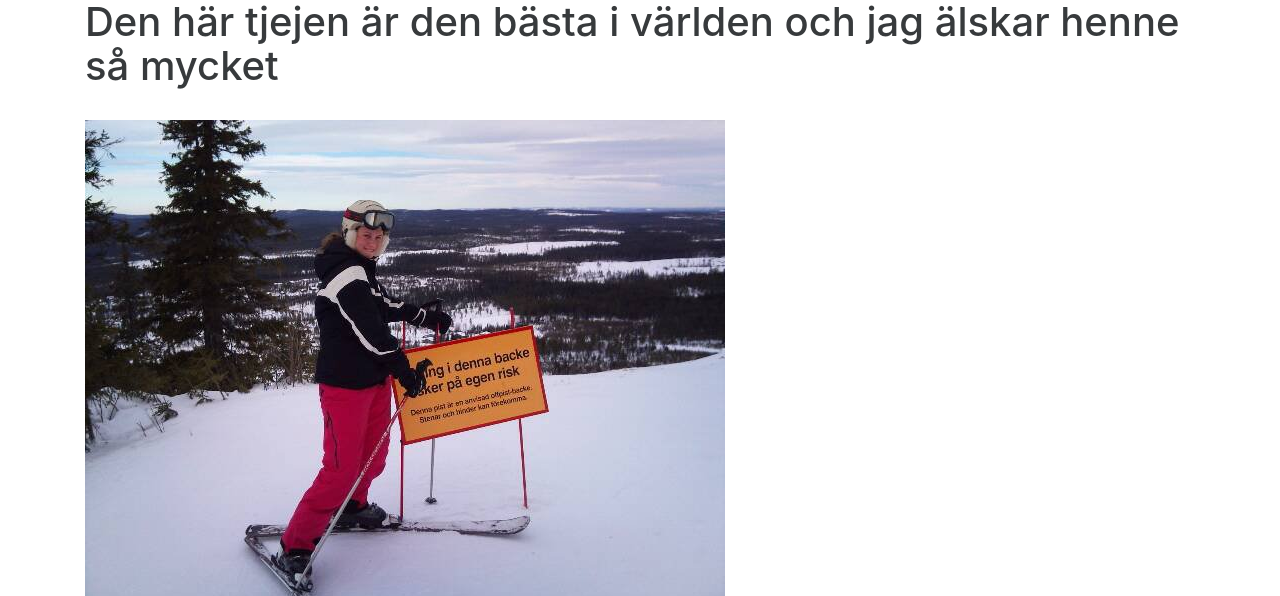
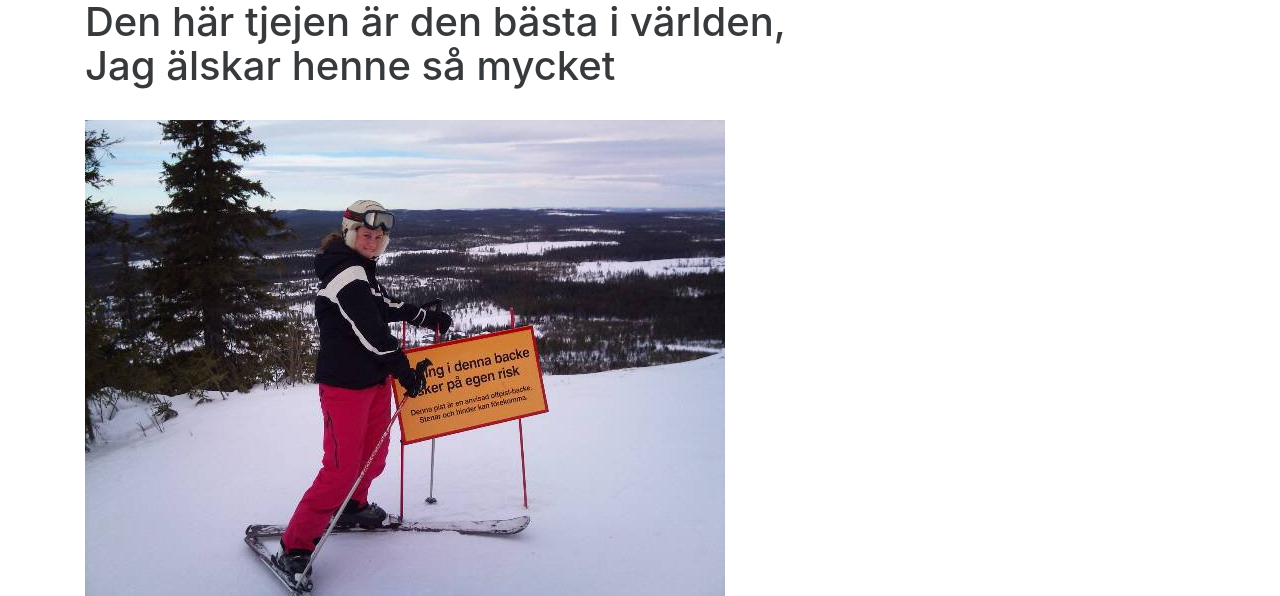
Before and after one commit to joacro/joacro.github.io, a plain HTML site: page todoApp/todoApp.html in a window 1280 px wide. Shown: the top 596 px of the page. Drawn offline with Linux system fonts and the light colour scheme.

Commit message:
Love Minna

```diff
--- a/todoApp/todoApp.html
+++ b/todoApp/todoApp.html
@@ -28,7 +28,7 @@
     <div class="container" ng-controller="todoController as todoC">
 
       <h1 color=blue>
-      Den här tjejen är den bästa i världen och jag älskar henne så mycket
+      Den här tjejen är den bästa i världen, <br>Jag älskar henne så mycket
       </h1>
       <br>
       <img src=minna.jpg>
```
